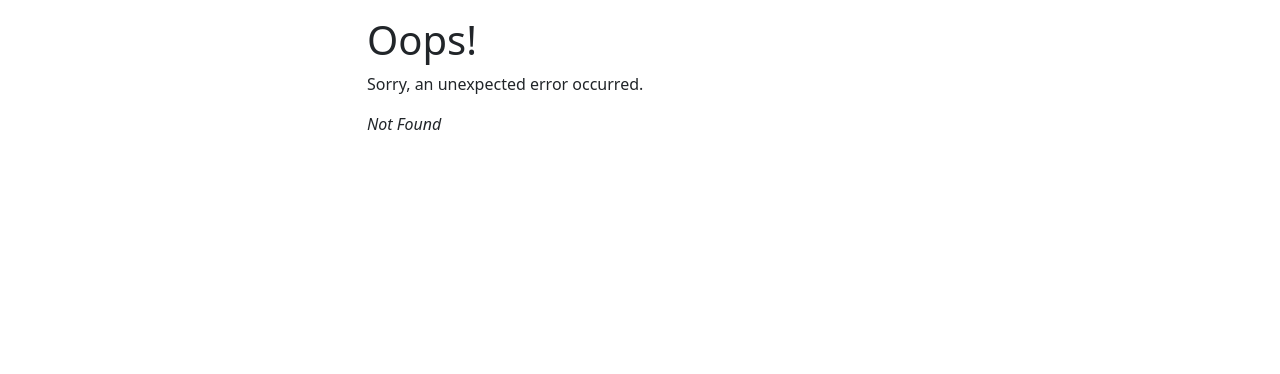
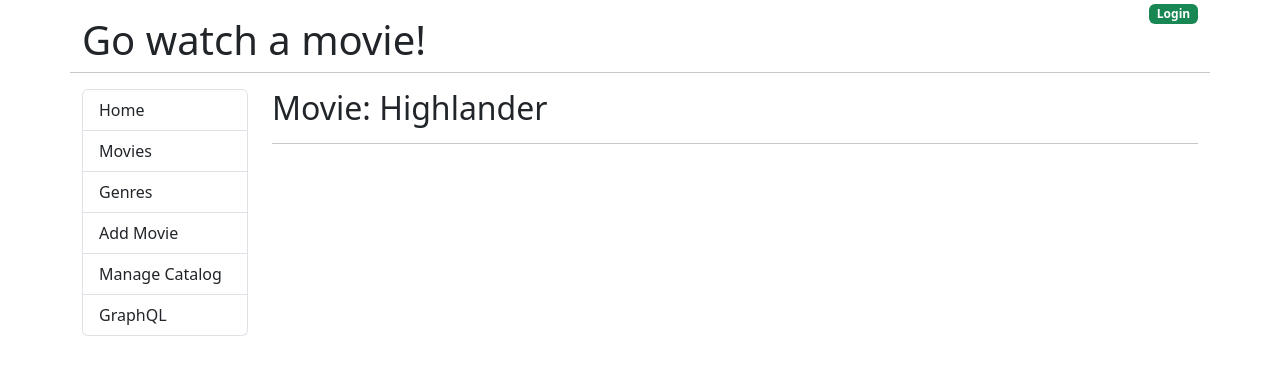
Before and after one commit to ramky/working-with-react-and-go, a React (Create React App) app in the folder go-movies-front-end/: page /movies/1 in a window 1280 px wide. Before the commit this address had no page. Shown: the top 374 px of the page. Built offline with nearby package versions, Linux system fonts and the light colour scheme.

Commit message:
completing Movie component with stub

```diff
--- a/go-movies-front-end/src/App.js
+++ b/go-movies-front-end/src/App.js
@@ -21,7 +21,7 @@
               <Link to="/" className="list-group-item list-group-item-action">Home</Link>
               <Link to="/movies" className="list-group-item list-group-item-action">Movies</Link>
               <Link to="/genres" className="list-group-item list-group-item-action">Genres</Link>
-              <Link to="/admin/movie/0" className="list-group-item list-group-item-action">Add Movie</Link>
+              <Link to="/admin/movies/0" className="list-group-item list-group-item-action">Add Movie</Link>
               <Link to="/manage-catalog" className="list-group-item list-group-item-action">Manage Catalog</Link>
               <Link to="/graphql" className="list-group-item list-group-item-action">GraphQL</Link>
             </div>
--- a/go-movies-front-end/src/components/Movie.js
+++ b/go-movies-front-end/src/components/Movie.js
@@ -1,7 +1,18 @@
+import { useEffect, useState } from "react"
+import { useParams } from "react-router-dom"
+
 const Movie = () => {
+  const [movie, setMovie] = useState({})
+  let { id } = useParams()
+
+  useEffect(() => {
+    let myMovie = { id: "1", title: "Highlander", release_date: "1986-03-07", runtime: 116, mpaa_rating: "R", description: "some long description" }
+    setMovie(myMovie)
+  }, [id])
+
   return (
       <div>
-        <h2>Movie</h2>
+      <h2>Movie: {movie.title}</h2>
         <hr />
       </div>
   )
--- a/go-movies-front-end/src/components/Movies.js
+++ b/go-movies-front-end/src/components/Movies.js
@@ -29,7 +29,7 @@
             movies.map((m) => (
               <tr key={m.id}>
                 <td>
-                  <Link to={`/movie/${m.id}`}>{m.title}</Link>
+                  <Link to={`/movies/${m.id}`}>{m.title}</Link>
                 </td>
                 <td>{m.release_date}</td>
                 <td>{m.mpaa_rating}</td>
--- a/go-movies-front-end/src/index.js
+++ b/go-movies-front-end/src/index.js
@@ -11,6 +11,7 @@
 import ManageCatalog from './components/ManageCatalog'
 import GraphQL from './components/GraphQL'
 import Login from './components/Login'
+import Movie from './components/Movie'
 
 const router = createBrowserRouter([
   {
@@ -20,6 +21,7 @@
     children: [
       { index: true, element: <Home /> },
       { path: "/movies", element: <Movies /> },
+      { path: "/movies/:id", element: <Movie /> },
       { path: "/genres", element: <Genres /> },
       { path: "/admin/movie/0", element: <EditMovie /> },
       { path: "/manage-catalog", element: <ManageCatalog /> },
```
